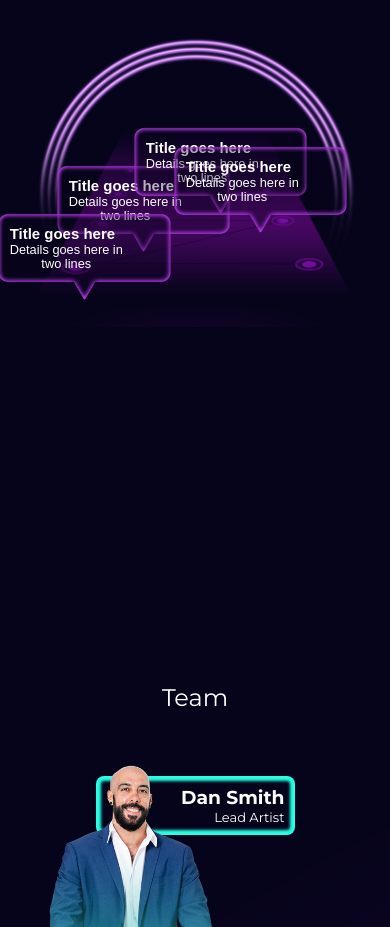
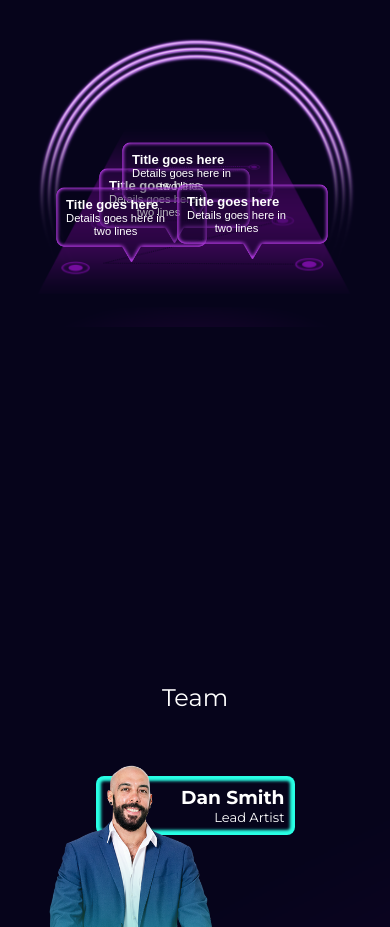
Before and after one commit to igaimerca/starving-model-website, a React (Vite) app: page / in a window 390 px wide. Shown: the part 4620-5547 px from the top of the page. Built offline with nearby package versions, Linux system fonts and the light colour scheme.

Commit message:
feat: header responsiveness

```diff
--- a/src/components/Utilities/Utilities.css
+++ b/src/components/Utilities/Utilities.css
@@ -32,20 +32,20 @@
     width: 120px;
 }
 .text.one {
-    left: 9.3%;
-    top: 40.6%;
+    left: 17.3%;
+    top: 39.6%;
 }
 .text.two {
-    right: 15.89%;
-    top: 27.6%;
+    right: 21.89%;
+    top: 30.6%;
 }
 .text.three {
-    left: -5.9%;
-    bottom: 7.1%;
+    left: 6.1%;
+    bottom: 17.87%;
 }
 .text.four {
-    right: 5.7%;
-    bottom: 29.7%;
+    right: 7.7%;
+    bottom: 18.93%;
 }
 
 .box{
@@ -62,5 +62,5 @@
     color: #fff;
     height: 107px;
     width: 215px;
-    transform: scale(.8);
+    transform: scale(.7);
 }
```
